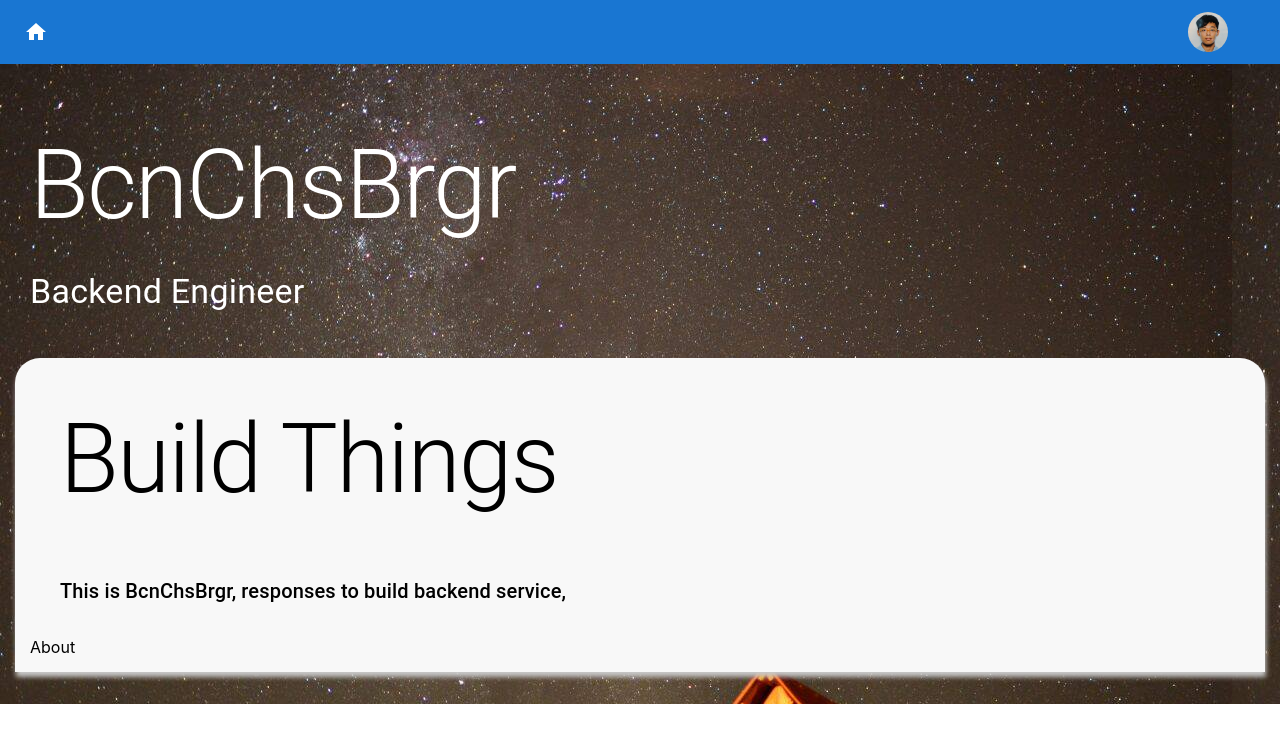
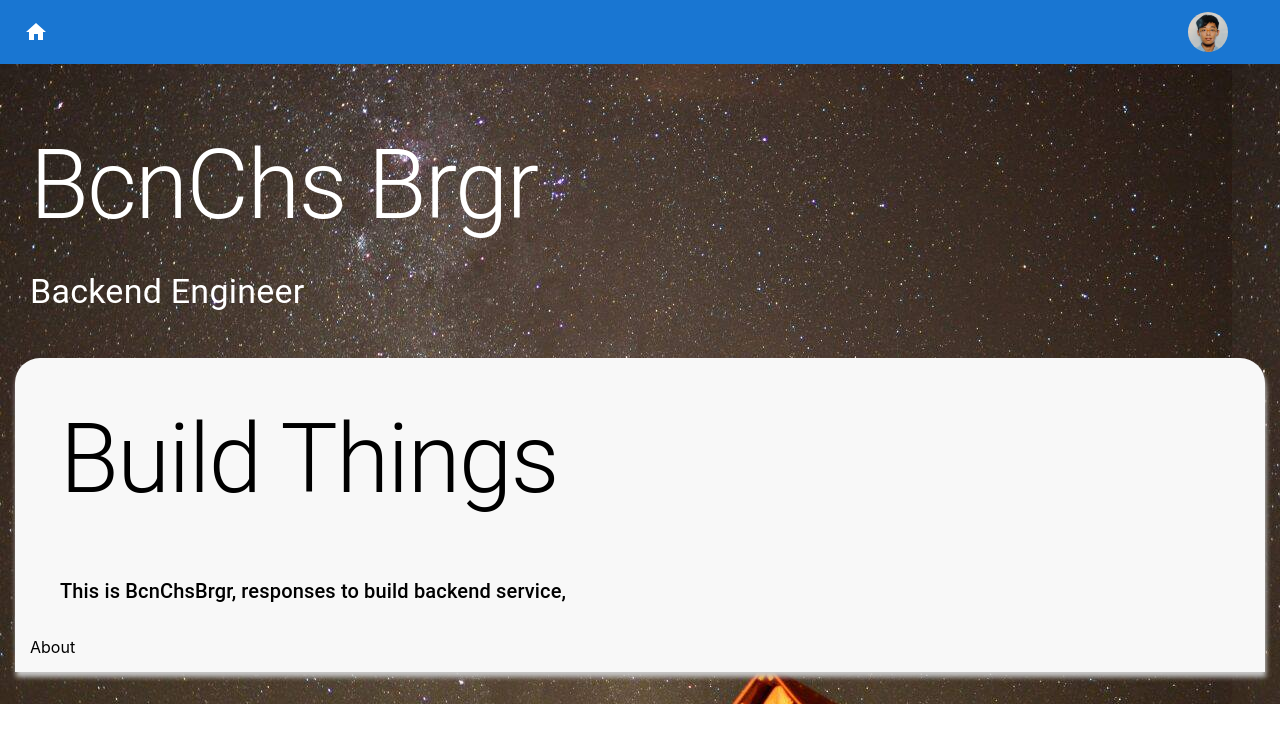
Before and after one commit to BcnChsBrgr/PersonalProfile, a React (Create React App) app: page / in a window 1280 px wide. Shown: the top 742 px of the page. Built offline with nearby package versions, Linux system fonts and the light colour scheme.

Commit message:
change for css

```diff
--- a/src/App.js
+++ b/src/App.js
@@ -19,14 +19,15 @@ const useStyles = makeStyles({
     padding: '0 30px',
   },
   TopperDown: {
+    width: '100%',
     backgroundImage: `url(${startlight})`,
     transform: 'translate3d(0px, 0px, 0px)',
     height: '80vh',
   },
   personal: {
     display: 'block',
-    width: '90hv',
-    minWidth: '90vh',
+    width: '100%',
+    minWidth: '400px',
     paddingTop: '50px',
     paddingLeft: '15px',
     zIndex: '-1'
@@ -41,7 +42,7 @@ const useStyles = makeStyles({
     padding: '15px',
     borderRadius: '25px 25px 0 0',
     background: '#F8F8F8',
-    minWidth: '90hv',
+    midWidth: '370px',
     zIndex: '1',
     boxShadow: '1px 5px 5px #C8C8C8'
   },
@@ -88,7 +89,8 @@ function App() {
 
         <div className={`${classes.TopperDown}`}>
           <div className={`${classes.personal}`}>
-            <Typography className={`${classes.personalInfo}`} variant="h1">BcnChsBrgr</Typography>
+            <Typography className={`${classes.personalInfo}`} variant="h1">BcnChs
+            Brgr</Typography>
             <Typography className={`${classes.personalInfo}`} variant="h4">Backend Engineer</Typography>
           </div>
           <div className={`${classes.containerBox}`}>
```
